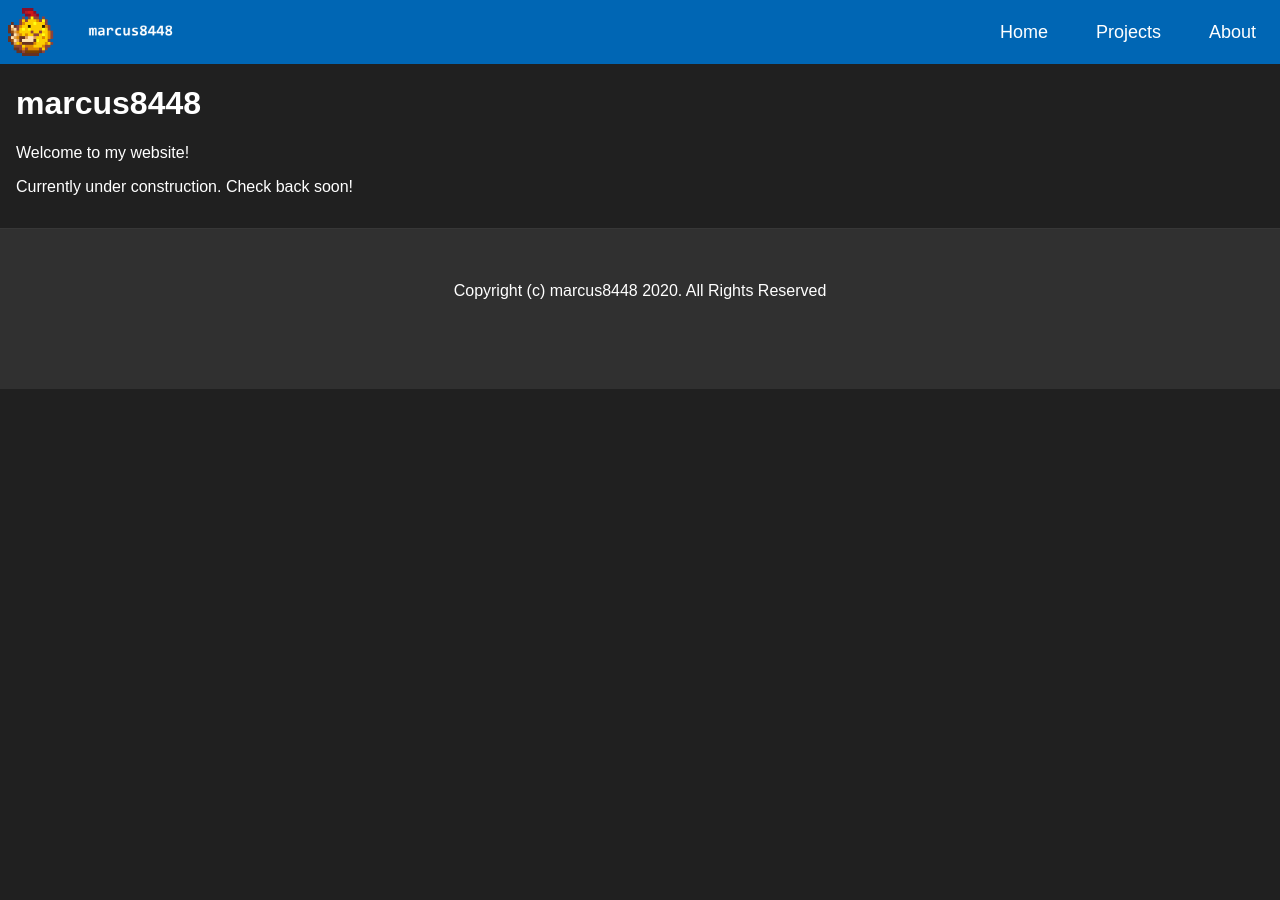
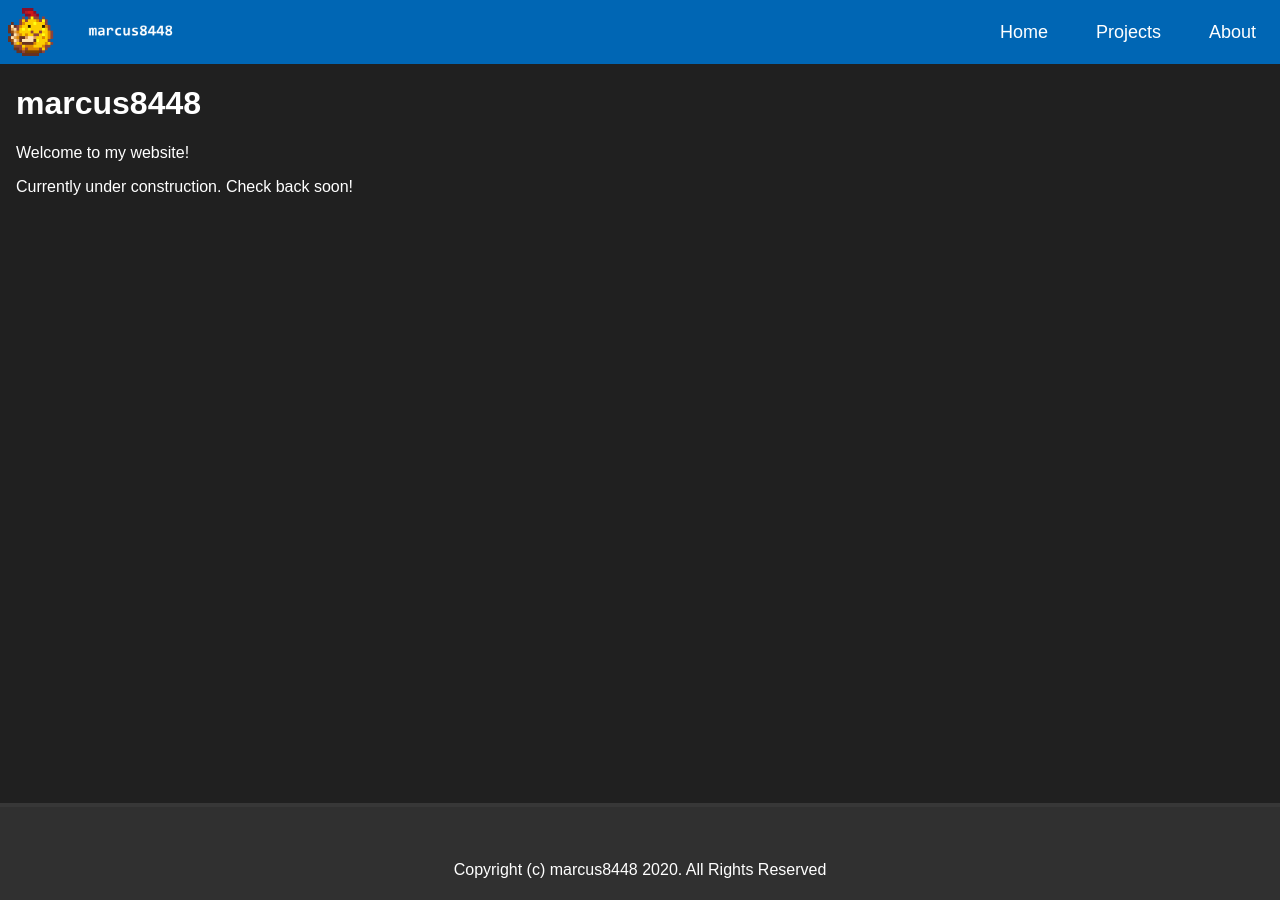
Before and after one commit to marcus8448/old-website, a Jekyll site: the page built from index.md, in a window 1280 px wide. Built offline with Jekyll 4.4.1, drawn with Linux system fonts in a browser that asks for light colours; our own code applies the rules of GitHub Pages for plain Markdown files.

Commit message:
Fix footer

```diff
--- a/assets/css/index.css
+++ b/assets/css/index.css
@@ -55,17 +55,19 @@ body {
 .footer {
     background-color: rgb(48, 48, 48);
     color: white;
-    height: 128px;
-    display: block;
     padding-top: 2rem;
     margin-top: 2rem;
-    border-top: solid 1px rgb(55, 55, 55);
+    border-top: solid 4px rgb(55, 55, 55);
     font-size: 1rem;
+	position: fixed;
+    left: 0;
+    bottom: 0;
+    width: 100%;
 }
 
 
 .footer h4.copyright {
-    color: rgb(255, 255, 255);
+    color: white;
     font-style: normal;
     font-weight: normal;
     text-align: center;
```
Also changed, not shown: about/index.md (added), projects/Galacticraft-Rewoven/index.md (added), projects/index.md (added).
